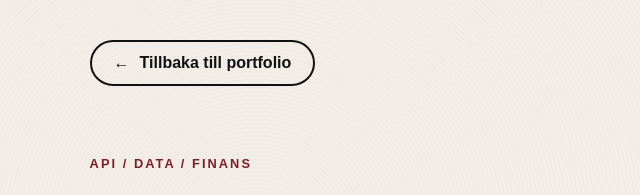
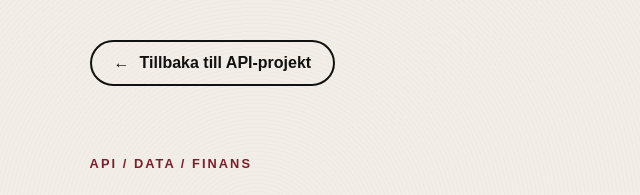
Before and after one commit to Sebster2704/sebastianlundberg.github.io, a plain HTML site: page api/valuta.html in a window 1280 px wide. Shown: the top 195 px of the page, 0-640 px from the left. Drawn offline with Linux system fonts and the light colour scheme; no server answers.

Commit message:
lade till

```diff
--- a/api/valuta.html
+++ b/api/valuta.html
@@ -368,10 +368,11 @@
 
         <!-- TILLBAKA -->
 
-        <a href="../index.html" class="api-back">
-            <span>←</span>
-            Tillbaka till portfolio
-        </a>
+
+<a href="index.html" class="api-back">
+    <span>←</span>
+    Tillbaka till API-projekt
+</a>
 
 
         <!-- INTRO -->
```
